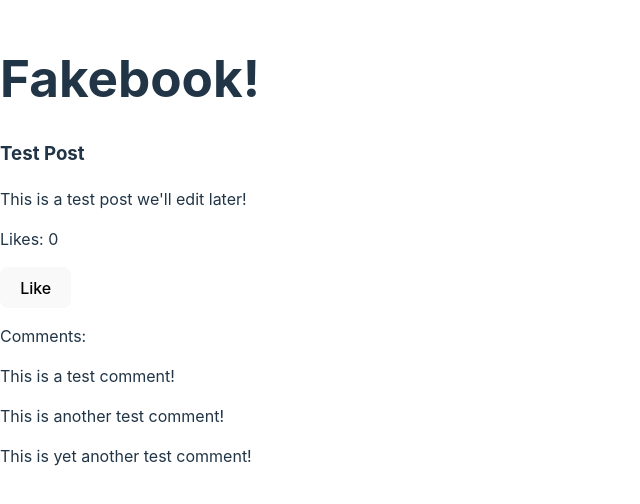
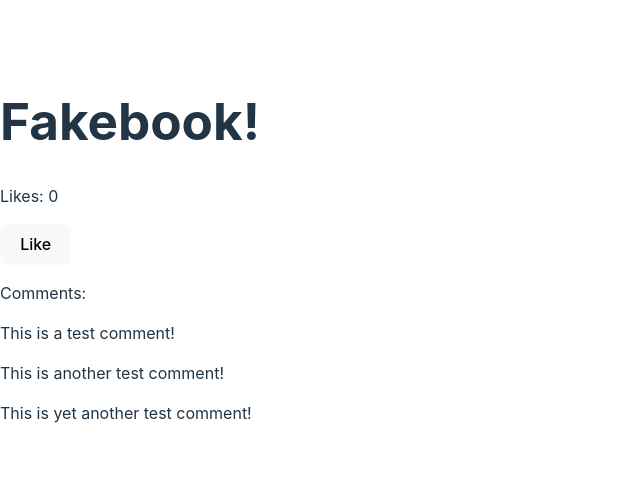
Before and after one commit to juan-delpozo/social-media-app, a React (Vite) app: page / in a window 1280 px wide. Shown: the part 150-654 px from the top of the page, without its empty margins (0-640 px from the left). Built offline with nearby package versions, Linux system fonts and the light colour scheme.

Commit message:
Passed props to Post component

```diff
--- a/src/components/Post.jsx
+++ b/src/components/Post.jsx
@@ -1,7 +1,7 @@
 import React, { useState } from 'react';
 import Comment from './Comment';
 
-function Post(){
+function Post(props){
 
     const [likes, setLikes] = useState(0);
 
@@ -11,8 +11,7 @@
 
     return(
         <div>
-            <h3>Test Post</h3>
-                <p>This is a test post we'll edit later!</p>
+            <h3>{props.content}</h3>
             <p>Likes: {likes}</p>
             <button onClick={handleLike}>Like</button>
             <p>Comments:</p>
```
Lines whose indentation alone changed are shown as unchanged.
